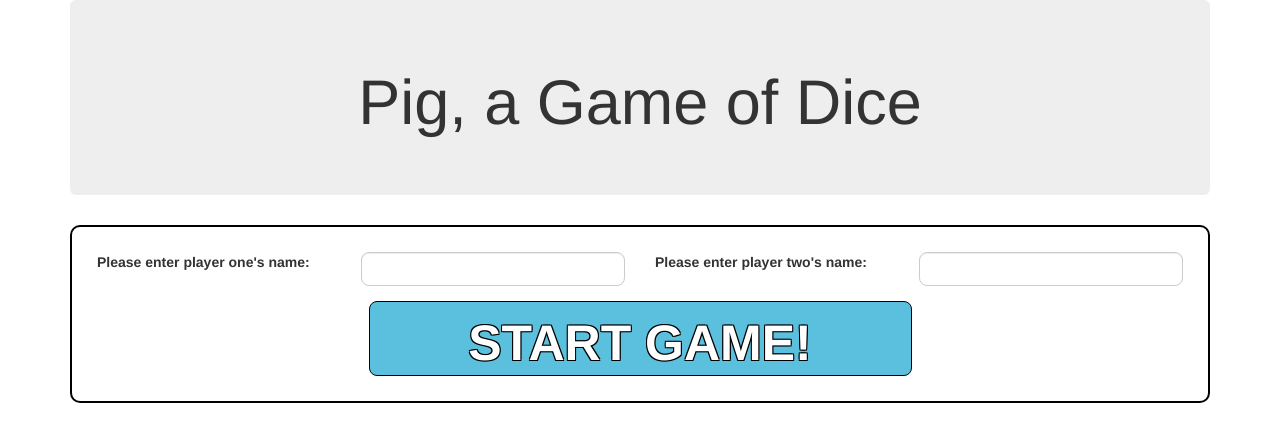
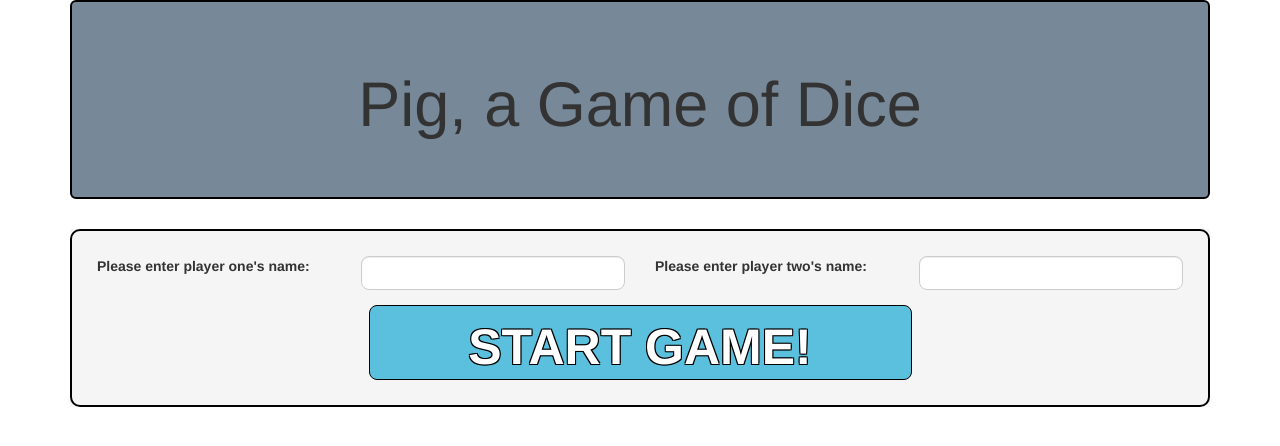
Before and after one commit to HyungNLee/pig-game, a plain HTML site: page index.html in a window 1280 px wide. Drawn offline with Linux system fonts and the light colour scheme.

Commit message:
Add background colors to jumbotron and gameboard.

```diff
--- a/css/styles.css
+++ b/css/styles.css
@@ -34,6 +34,7 @@
   padding: 20px;
   height: 800px;
   display: none;
+  background-color: antiquewhite;
 }
 
 .game-header {
@@ -97,4 +98,10 @@ h3.game-header {
 
 .jumbotron {
   text-align: center;
+  border: 2px solid black;
+  background-color: lightslategrey;
 }
+
+.form-container {
+  background-color: whitesmoke;
+}
```
